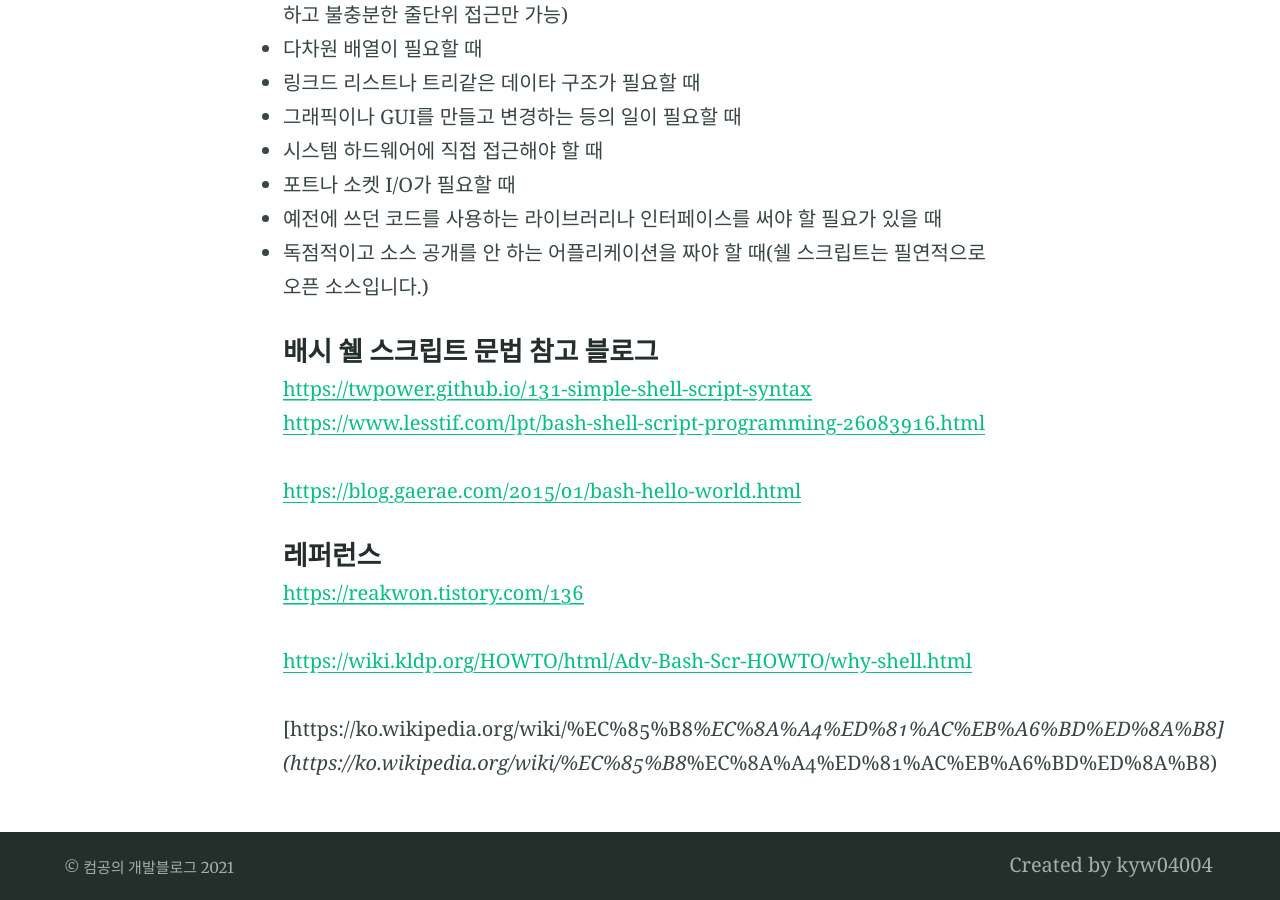
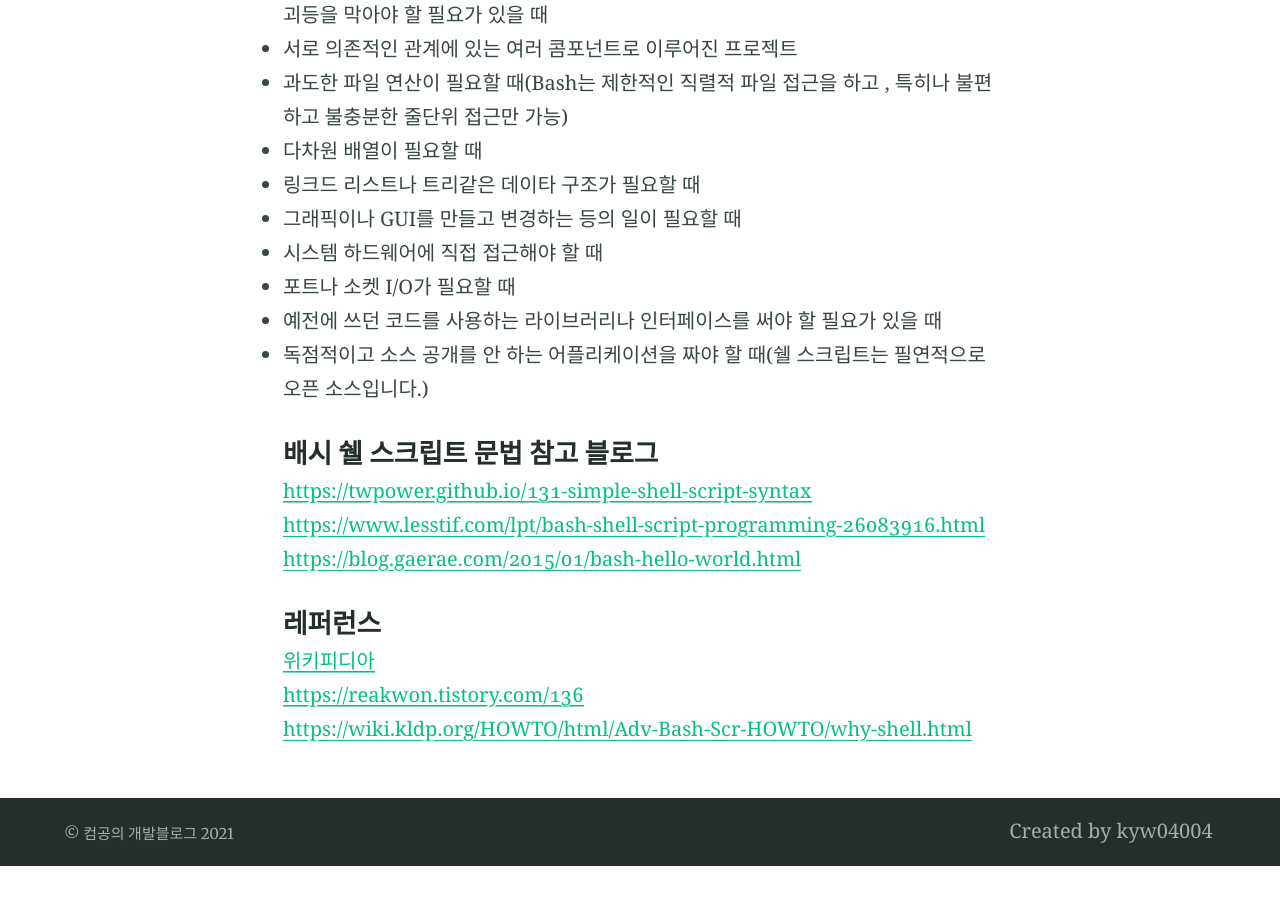
Before and after one commit to kyw04004/kyw04004.github.io, a Jekyll site: the page built from _posts/2021-11-24-post-Shellscript.md, in a window 1280 px wide and 900 px high, scrolled down 3148 px. Built offline with Jekyll 4.4.1, drawn with Linux system fonts in a browser that asks for light colours; our own code applies the rules of GitHub Pages for plain Markdown files; after the commit the page ends 4014 px from its top, so only the background shows below that.

Commit message:
Update 2021-11-24-post-Shellscript.md

```diff
--- a/_posts/2021-11-24-post-Shellscript.md
+++ b/_posts/2021-11-24-post-Shellscript.md
@@ -8,78 +8,112 @@ feature_text: |
   Bash
 feature_image: "https://picsum.photos/2560/600?image=733"
 image: "https://picsum.photos/2560/600?image=733"
+
 ---
 
 #### 쉘 스크립트란?
+
 - 쉘에게 무슨 명령들을 실행할 지 알려주는 스크립트 파일
+
   - 쉘이란 사용자와 운영체제 사이의 인터페이스를 제공하는 특수 소프트웨어
   - 사용자로부터 명령어를 입력받아 해석하여 수행해주는 명령어 해석기
+
 - bash shell script가 가장 널리 사용됨 (모든 종류의 유닉스 쉘 스크립트에 관한 실질적인 표준)
+
 - 스크립트 최상단에는 **#!/bin/bash**를 항상 적어두어야 함
+
 - ./파일명 하면 실행됨 (실행안될 시 chmod로 권한 설정)
+
 - .sh 확장자 사용
+
 
 
 #### 쉘 스크립트를 왜 사용할까?
 
 - 반복되는 작업을 자동화하기 위해 스크립트 형태로 미리 만들어 놓고 실행만 하도록 하기 위함
+
 - 스크립트의 내용을 몰라도 누구나 실행 가능
+
 
 
 #### 쉘 스크립트 사용 해보기
 
 - 작성자는 평소 데이터베이스 서버와 인텔리제이를 열어 개발을 시작한다. 이 작업을 쉘 스크립트로 자동화 해보겠음
-- jobstart라는 이름으로 쉘 스크립트를 작성 (mysql서버 열고 인텔리제이 실행파일 실행하는 스크립트)
-![스크립트파일생성](https://user-images.githubusercontent.com/56823099/143392221-c2870590-8a5f-467d-829c-334c07b4f1dd.png)
-- 실행권한설정
-![실행권한](https://user-images.githubusercontent.com/56823099/143392231-dab99ebe-c973-44cc-89a8-c213a3458da1.png)
-- 실행 후 화면
-![실행성공화면](https://user-images.githubusercontent.com/56823099/143392233-c2282956-1957-4837-a761-e7ed859e7fb4.png)
+
+- jobstart라는 이름으로 쉘 스크립트를 작성 (mysql서버 열고 인텔리제이 실행파일 실행하는 스크립트) <br>
+  ![스크립트파일생성](https://user-images.githubusercontent.com/56823099/143392221-c2870590-8a5f-467d-829c-334c07b4f1dd.png)
+
+- 실행권한설정 <br>
+  ![실행권한](https://user-images.githubusercontent.com/56823099/143392231-dab99ebe-c973-44cc-89a8-c213a3458da1.png)
+
+- 실행 후 화면  <br>
+  ![실행성공화면](https://user-images.githubusercontent.com/56823099/143392233-c2282956-1957-4837-a761-e7ed859e7fb4.png)
+
 - 인텔리제이가 열린 것과 데이터베이스 서버의 포트가 열린 것을 확인
+
 
 
 #### 쉘 스크립트의 장점
 
 - 특별한 툴 없이 개발 가능하고 문법이 쉬워 만들기 쉬움
+
 - 컴파일이 필요 없어 빠름
+
 
 
 #### 쉘 스크립트의 단점
 
 - 실행되는 각 명령에 대한 잠재적으로 새로운 하부 프로세스의 수많은 필요에 따라 속도가 느려질 수 있음
+
 - 단순 *sh* 스크립트는 다양한 종류의 유닉스, 리눅스, BSD 운영 체제, therof 버전, 시스템 유틸리티와 잘 호환된다는 장점이 있지만 더 복잡한 셸 스크립트는 셸, 유틸리티, 다른 필수 요소 간의 약간의 차이가 많은 경우 실패할 가능성이 있다. [래리 월](https://ko.wikipedia.org/wiki/래리_월)은 다음과 같은 유명한 말을 남겼다: "셸 스크립트보다 셸을 포팅하는 게 더 쉽다"
+
 - 이와 비슷하게, 더 많은 복잡한 스크립트들은 셸 스크립트 언어 자체의 제한 안에서 실행할 수 있다. 이러한 제한 때문에 다양한 셸이 문제를 개선할 목적으로 고품질의 코드와 확장을 기록하기 힘들 수 있음
+
 
 
 ####  쉘 스크립트를 쓰면 안되는 경우
 
 - 리소스에 민감한 작업들, 특히 속도가 중요한 요소일 때(정렬, 해쉬 등등)
+
 - 강력한 산술 연산 작업들, 특히 임의의 정밀도 연산(arbitrary precision)이나 복소수를 써야 할 때(C++이나 포트란을 쓰세요)
+
 - 플랫폼간 이식성이 필요할 때(C를 쓰세요)
+
 - 구조적 프로그래밍이 필요한 복잡한 어플리케이션(변수의 타입체크나 함수 프로토타입등이 필요할 때)
+
 - 업무에 아주 중요하거나 회사의 미래가 걸렸다는 확신이 드는 어플리케이션
+
 - 보안상 중요해서, 여러분 시스템의 무결성을 보장하기 위해 외부의 침입이나 크래킹, 파괴등을 막아야 할 필요가 있을 때
+
 - 서로 의존적인 관계에 있는 여러 콤포넌트로 이루어진 프로젝트
+
 - 과도한 파일 연산이 필요할 때(Bash는 제한적인 직렬적 파일 접근을 하고 , 특히나 불편하고 불충분한 줄단위 접근만 가능)
+
 - 다차원 배열이 필요할 때
+
 - 링크드 리스트나 트리같은 데이타 구조가 필요할 때
+
 - 그래픽이나 GUI를 만들고 변경하는 등의 일이 필요할 때
+
 - 시스템 하드웨어에 직접 접근해야 할 때
+
 - 포트나 소켓 I/O가 필요할 때
+
 - 예전에 쓰던 코드를 사용하는 라이브러리나 인터페이스를 써야 할 필요가 있을 때
+
 - 독점적이고 소스 공개를 안 하는 어플리케이션을 짜야 할 때(쉘 스크립트는 필연적으로 오픈 소스입니다.)
 
 
+
 #### 배시 쉘 스크립트 문법 참고 블로그
-[https://twpower.github.io/131-simple-shell-script-syntax](https://twpower.github.io/131-simple-shell-script-syntax)
-[https://www.lesstif.com/lpt/bash-shell-script-programming-26083916.html](https://www.lesstif.com/lpt/bash-shell-script-programming-26083916.html)
 
-[https://blog.gaerae.com/2015/01/bash-hello-world.html](https://blog.gaerae.com/2015/01/bash-hello-world.html)
+[https://twpower.github.io/131-simple-shell-script-syntax](https://twpower.github.io/131-simple-shell-script-syntax)<br>
+[https://www.lesstif.com/lpt/bash-shell-script-programming-26083916.html](https://www.lesstif.com/lpt/bash-shell-script-programming-26083916.html)<br>
+[https://blog.gaerae.com/2015/01/bash-hello-world.html](https://blog.gaerae.com/2015/01/bash-hello-world.html)<br>
 
 
 #### 레퍼런스
-[https://reakwon.tistory.com/136](https://reakwon.tistory.com/136)
 
+[위키피디아](https://ko.wikipedia.org/wiki/%EC%85%B8_%EC%8A%A4%ED%81%AC%EB%A6%BD%ED%8A%B8)<br>
+[https://reakwon.tistory.com/136](https://reakwon.tistory.com/136)<br>
 [https://wiki.kldp.org/HOWTO/html/Adv-Bash-Scr-HOWTO/why-shell.html](https://wiki.kldp.org/HOWTO/html/Adv-Bash-Scr-HOWTO/why-shell.html)
-
-[https://ko.wikipedia.org/wiki/%EC%85%B8_%EC%8A%A4%ED%81%AC%EB%A6%BD%ED%8A%B8](https://ko.wikipedia.org/wiki/%EC%85%B8_%EC%8A%A4%ED%81%AC%EB%A6%BD%ED%8A%B8)
```
